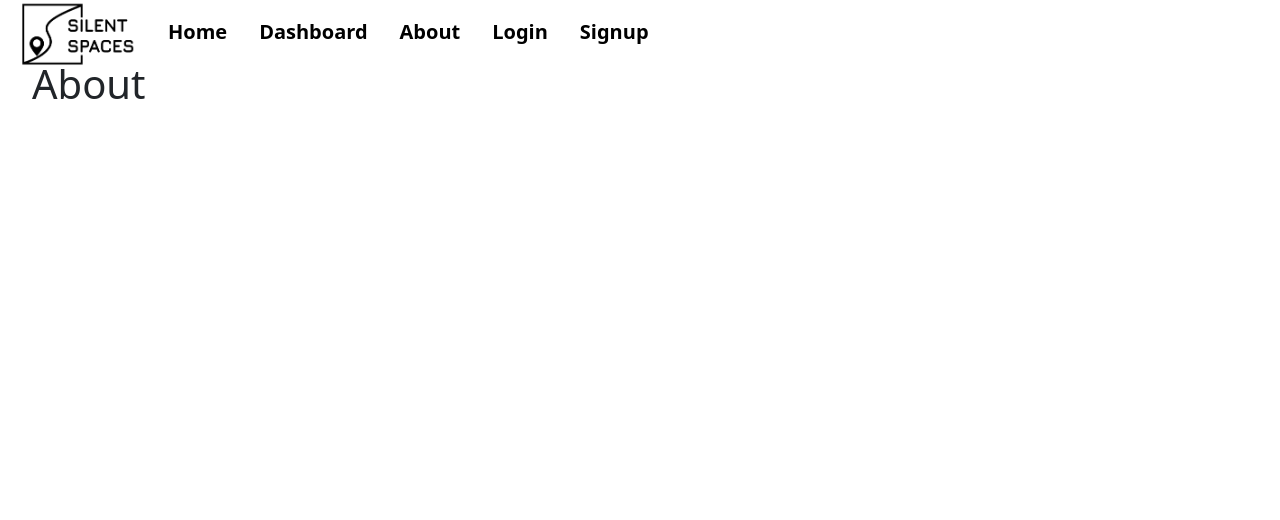
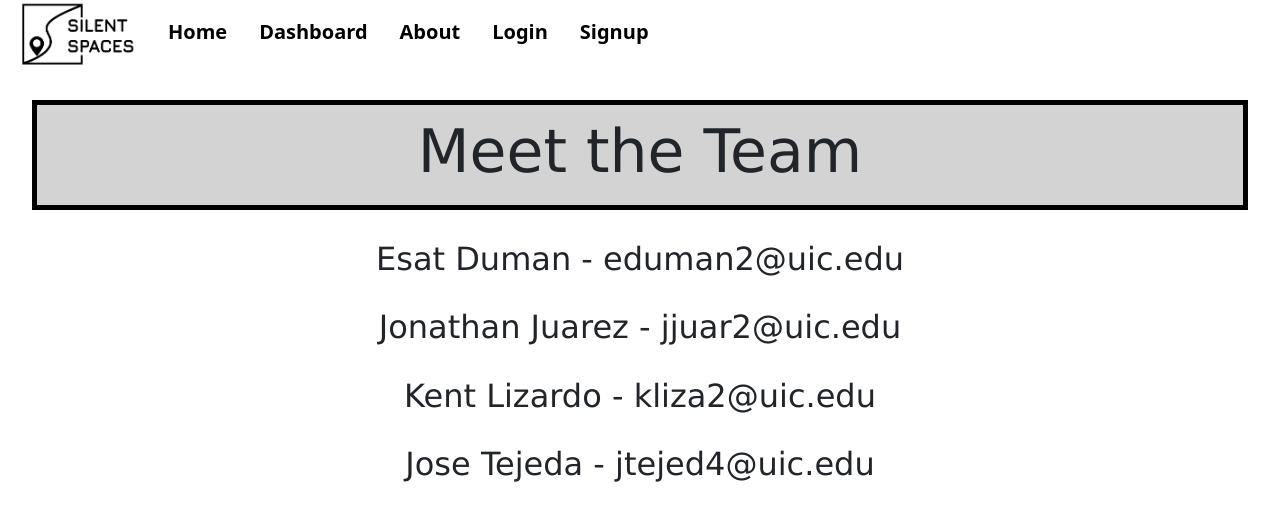
Before and after one commit to Esatduman/Silent-Spaces, a React (Vite) app in the folder Coding Project/silent-spaces/: page /about in a window 1280 px wide. Shown: the top 520 px of the page. Built offline with nearby package versions, Linux system fonts and the light colour scheme; no server answers.

Commit message:
updated about page

```diff
--- a/Coding Project/silent-spaces/src/routes/About.jsx
+++ b/Coding Project/silent-spaces/src/routes/About.jsx
@@ -1,7 +1,21 @@
+import "./About.scss";
+
 export function About() {
     return <>
-    <h1>About</h1>
 
+    <div class = "title-div">
+        <h1 class = "first-header">Meet the Team</h1>
+    </div>
+
+    <div class = "names-div">
+        <h2 class = "name-header">Esat Duman - eduman2@uic.edu</h2>
+
+        <h2 class = "name-header">Jonathan Juarez - jjuar2@uic.edu</h2>
+
+        <h2 class = "name-header">Kent Lizardo - kliza2@uic.edu</h2>
+
+        <h2 class = "name-header">Jose Tejeda - jtejed4@uic.edu</h2>
+    </div>
 
     </>
 }
--- /dev/null
+++ b/Coding Project/silent-spaces/src/routes/About.scss
@@ -0,0 +1,24 @@
+.first-header{
+    text-align: center;
+	font-size: 60px;
+    font-family:'Lucida Sans', 'Lucida Sans Regular', 'Lucida Grande', 'Lucida Sans Unicode', Geneva, Verdana, sans-serif;
+}
+
+.title-div {
+    background-color: lightgray;
+	margin-top: 40px;
+	margin-bottom: 25px;
+	border: 5px solid #000;
+    padding: 10px;
+}
+
+.name-header{
+    margin-top: 30px;
+    margin-bottom: 30px;
+}
+
+.names-div {
+    text-align: center;
+    font-size: 30px;
+    font-family:'Lucida Sans', 'Lucida Sans Regular', 'Lucida Grande', 'Lucida Sans Unicode', Geneva, Verdana, sans-serif;
+}
```
